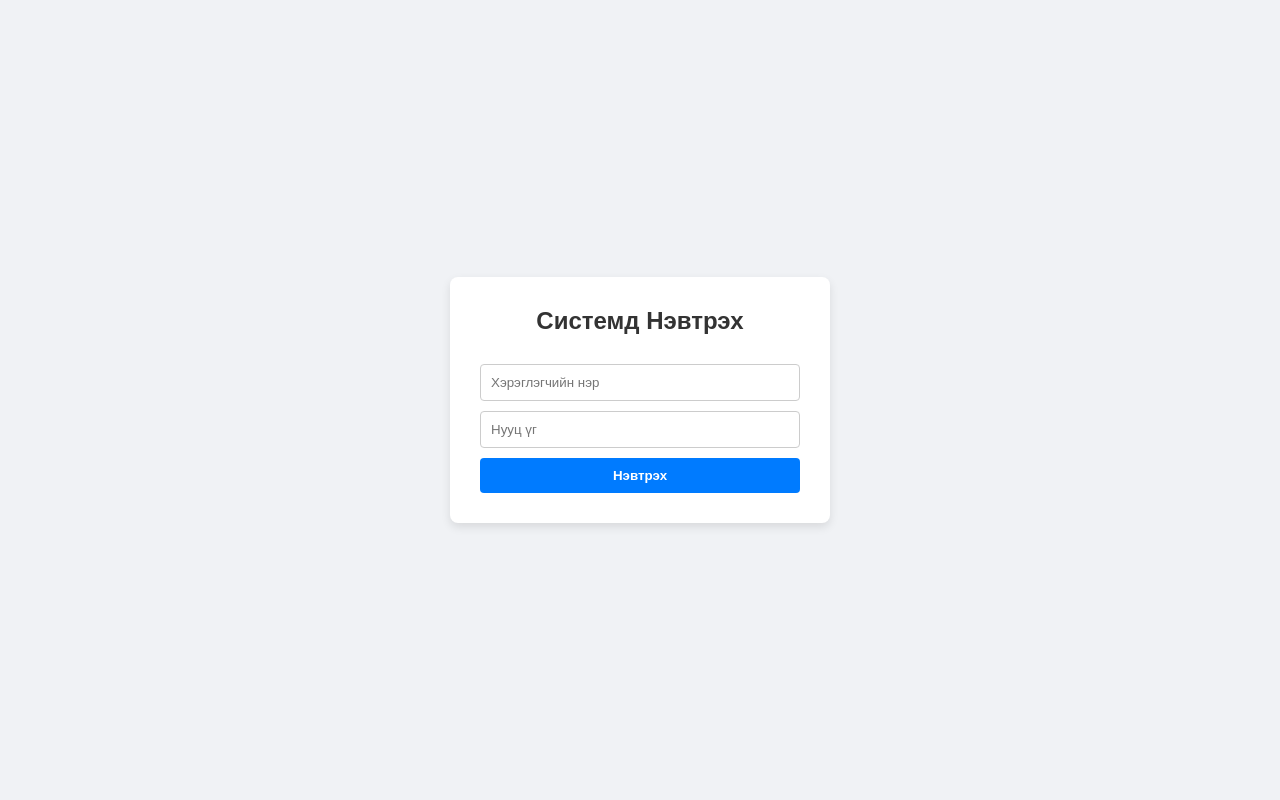
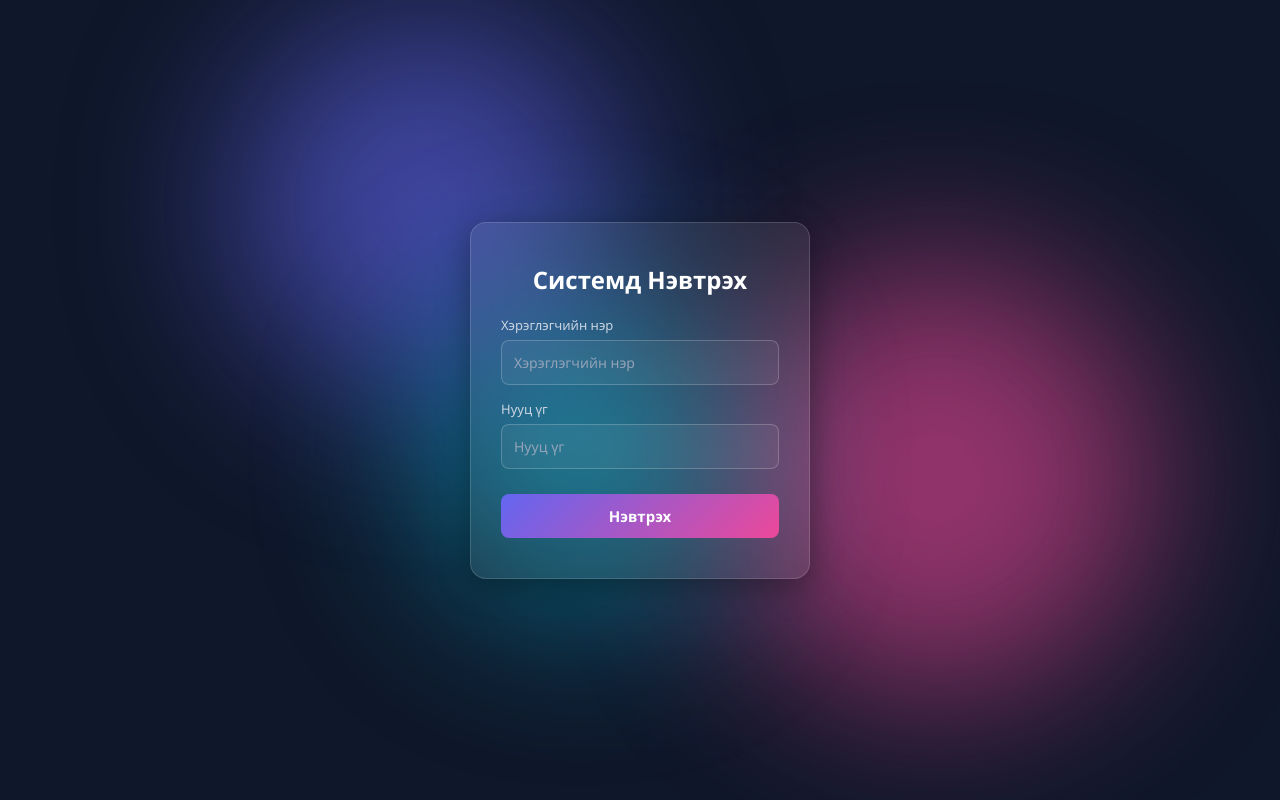
Before and after one commit to munkh-erdene1g4i/my-teacher-app, a website: page public/index.html in a window 1280 px wide. Drawn offline with Linux system fonts and the light colour scheme.

Commit message:
Replace index.html with new animated login design

```diff
--- a/public/index.html
+++ b/public/index.html
@@ -2,45 +2,219 @@
 <html lang="mn">
 <head>
   <meta charset="UTF-8">
+  <meta name="viewport" content="width=device-width, initial-scale=1.0">
   <title>Plickers System - Нэвтрэх</title>
   <style>
-    body { font-family: Arial, sans-serif; background: #f0f2f5; display: flex; justify-content: center; align-items: center; height: 100vh; margin: 0; }
-    .card { background: white; padding: 30px; border-radius: 8px; box-shadow: 0 4px 10px rgba(0,0,0,0.1); width: 320px; }
-    h2 { text-align: center; color: #333; margin-top: 0; }
-    input, select, button { width: 100%; padding: 10px; margin-top: 10px; box-sizing: border-box; border: 1px solid #ccc; border-radius: 4px; }
-    button { background: #007bff; color: white; border: none; font-weight: bold; cursor: pointer; }
-    button:hover { background: #0056b3; }
+    /* 1. Ерөнхий тохиргоо */
+    * {
+      box-sizing: border-box;
+      margin: 0;
+      padding: 0;
+      font-family: 'Segoe UI', Arial, sans-serif;
+    }
+
+    body {
+      width: 100vw;
+      height: 100vh;
+      display: flex;
+      justify-content: center;
+      align-items: center;
+      background-color: #0f172a; /* Гүн хөх арын дэвсгэр */
+      overflow: hidden;
+      position: relative;
+    }
+
+    /* 2. Арын хөдөлгөөнтэй өнгөт дүрсүүд */
+    .orb {
+      position: absolute;
+      border-radius: 50%;
+      filter: blur(80px);
+      opacity: 0.6;
+      animation: floatAnimation 12s infinite alternate ease-in-out;
+    }
+
+    .orb-1 {
+      width: 350px;
+      height: 350px;
+      background: #6366f1; /* Нил ягаан */
+      top: 10%;
+      left: 15%;
+      animation-duration: 10s;
+    }
+
+    .orb-2 {
+      width: 400px;
+      height: 400px;
+      background: #ec4899; /* Ягаан */
+      bottom: 10%;
+      right: 15%;
+      animation-duration: 14s;
+    }
+
+    .orb-3 {
+      width: 280px;
+      height: 280px;
+      background: #06b6d4; /* Цэнхэр */
+      bottom: 20%;
+      left: 30%;
+      animation-duration: 12s;
+    }
+
+    /* CSS Анимаци - Дүрсүүд хөвөх хөдөлгөөн */
+    @keyframes floatAnimation {
+      0% {
+        transform: translate(0, 0) scale(1);
+      }
+      50% {
+        transform: translate(60px, -50px) scale(1.1);
+      }
+      100% {
+        transform: translate(-40px, 40px) scale(0.9);
+      }
+    }
+
+    /* 3. Шилэн эффект бүхий нэвтрэх карт */
+    .card {
+      position: relative;
+      z-index: 10;
+      background: rgba(255, 255, 255, 0.08);
+      backdrop-filter: blur(16px);
+      -webkit-backdrop-filter: blur(16px);
+      border: 1px solid rgba(255, 255, 255, 0.15);
+      padding: 40px 30px;
+      border-radius: 16px;
+      box-shadow: 0 8px 32px 0 rgba(0, 0, 0, 0.37);
+      width: 340px;
+      color: white;
+      text-align: center;
+    }
+
+    h2 {
+      text-align: center;
+      color: #ffffff;
+      margin-bottom: 20px;
+      font-size: 24px;
+      font-weight: 600;
+    }
+
+    /* 4. Оруулах хэсгүүдийн загвар */
+    .input-group {
+      margin-top: 15px;
+      text-align: left;
+    }
+
+    .input-group label {
+      display: block;
+      font-size: 13px;
+      color: #cbd5e1;
+      margin-bottom: 6px;
+    }
+
+    input {
+      width: 100%;
+      padding: 12px;
+      box-sizing: border-box;
+      border: 1px solid rgba(255, 255, 255, 0.2);
+      background: rgba(255, 255, 255, 0.05);
+      color: #ffffff;
+      border-radius: 8px;
+      outline: none;
+      transition: all 0.3s ease;
+      font-size: 14px;
+    }
+
+    input:focus {
+      border-color: #6366f1;
+      box-shadow: 0 0 10px rgba(99, 102, 241, 0.5);
+      background: rgba(255, 255, 255, 0.1);
+    }
+
+    input::placeholder {
+      color: #94a3b8;
+    }
+
+    /* 5. Товчлуур */
+    button {
+      width: 100%;
+      padding: 12px;
+      margin-top: 25px;
+      background: linear-gradient(135deg, #6366f1, #ec4899);
+      color: white;
+      border: none;
+      font-weight: bold;
+      font-size: 15px;
+      border-radius: 8px;
+      cursor: pointer;
+      transition: all 0.3s ease;
+    }
+
+    button:hover {
+      transform: translateY(-2px);
+      box-shadow: 0 5px 15px rgba(236, 72, 153, 0.4);
+    }
+
+    button:active {
+      transform: translateY(0);
+    }
   </style>
 </head>
 <body>
+
+  <!-- Арын хөдөлгөөнтэй дүрсүүд -->
+  <div class="orb orb-1"></div>
+  <div class="orb orb-2"></div>
+  <div class="orb orb-3"></div>
+
+  <!-- Нэвтрэх карт -->
   <div class="card">
     <h2>Системд Нэвтрэх</h2>
+
+    <div class="input-group">
+      <label for="username">Хэрэглэгчийн нэр</label>
       <input type="text" id="username" placeholder="Хэрэглэгчийн нэр">
-    <input type="password" id="password" placeholder="Нууц үг">
+    </div>
+
+    <div class="input-group">
+      <label for="password">Нууц үг</label>
+      <input type="password" id="password" placeholder="Нууц үг" onkeydown="if(event.key==='Enter') login()">
+    </div>
+
     <button onclick="login()">Нэвтрэх</button>
   </div>
 
   <script>
     async function login() {
-      const username = document.getElementById('username').value;
-      const password = document.getElementById('password').value;
+      const username = document.getElementById('username').value.trim();
+      const password = document.getElementById('password').value.trim();
 
+      if (!username || !password) {
+        alert('Хэрэглэгчийн нэр болон нууц үгээ оруулна уу!');
+        return;
+      }
+
+      try {
         const res = await fetch('/api/login', {
           method: 'POST',
           headers: { 'Content-Type': 'application/json' },
           body: JSON.stringify({ username, password })
         });
+
         const data = await res.json();
 
         if (data.success) {
           localStorage.setItem('user', JSON.stringify(data));
+
           if (data.role === 'ADMIN') {
             window.location.href = 'admin.html';
           } else {
             window.location.href = 'teacher.html';
           }
         } else {
-        alert(data.message);
+          alert(data.message || 'Нэвтрэх нэр эсвэл нууц үг буруу байна!');
+        }
+      } catch (err) {
+        console.error('Нэвтрэхэд алдаа гарлаа:', err);
+        alert('Сервертэй холбогдоход алдаа гарлаа. Сервер ажиллаж байгаа эсэхийг шалгана уу.');
       }
     }
   </script>
```
Lines whose indentation alone changed are shown as unchanged.
